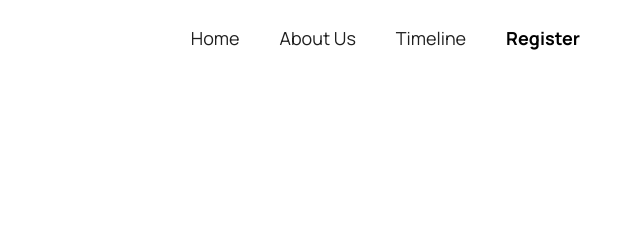
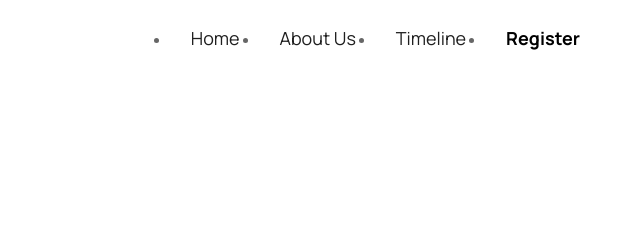
Before and after one commit to Ommanimesh2/SoC_website, a plain HTML site: page index.html in a window 1280 px wide. Shown: the top 240 px of the page, 595-1235 px from the left. Drawn offline with Linux system fonts and the light colour scheme.

Commit message:
list items

```diff
--- a/css/style.css
+++ b/css/style.css
@@ -143,7 +143,7 @@ blockquote {
 }
 
 ul, li, ol{
-	list-style: none;
+	list-style-type: disc;
 	margin: 0px;
 	padding: 0px;
 }
```
